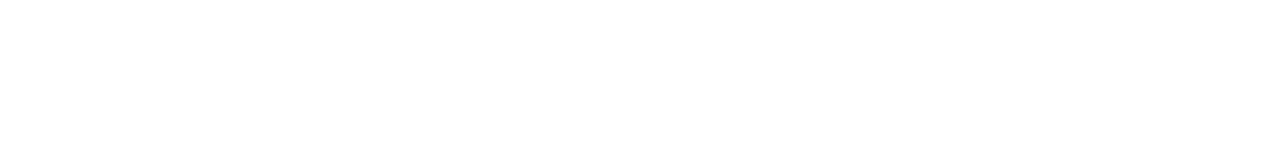
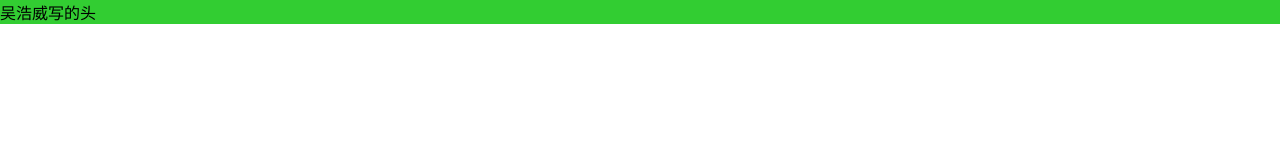
Before and after one commit to gesilabushuohua0/5.10.one, a plain HTML site: page src/index.html in a window 1280 px wide. Drawn offline with Linux system fonts and the light colour scheme.

Commit message:
吴浩威开发了头

```diff
--- a/src/css/style.scss
+++ b/src/css/style.scss
@@ -17,3 +17,7 @@ body,
     display: flex;
     flex-direction: column;
 }
+
+.header {
+    background: limegreen;
+}
--- a/src/index.html
+++ b/src/index.html
@@ -11,7 +11,9 @@
 
 <body>
     <div class="wrap">
-
+        <div class="header">
+            吴浩威写的头
+        </div>
     </div>
 </body>
 
```
Also changed, not shown: src/css/style.css, src/css/style.min.css.
